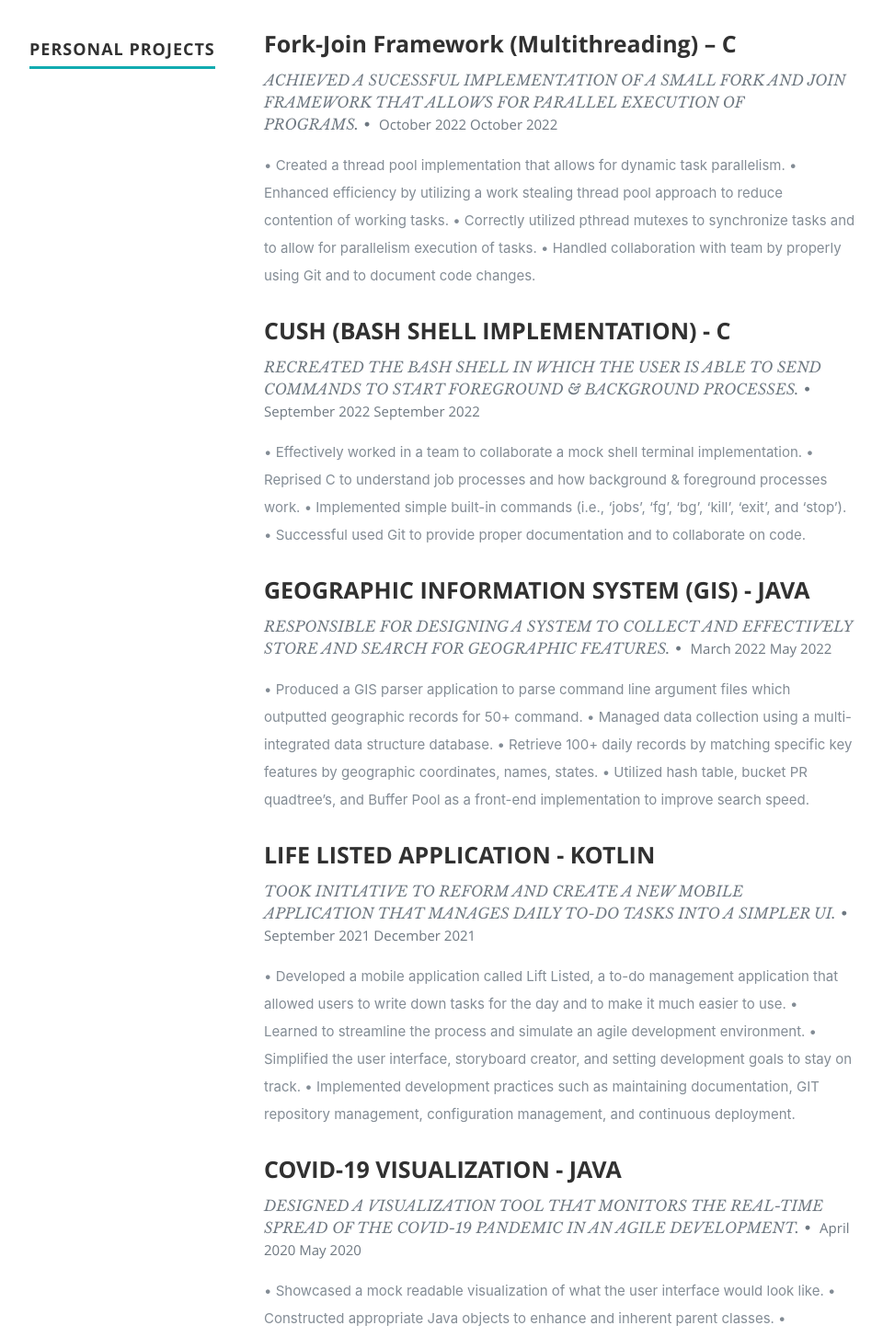
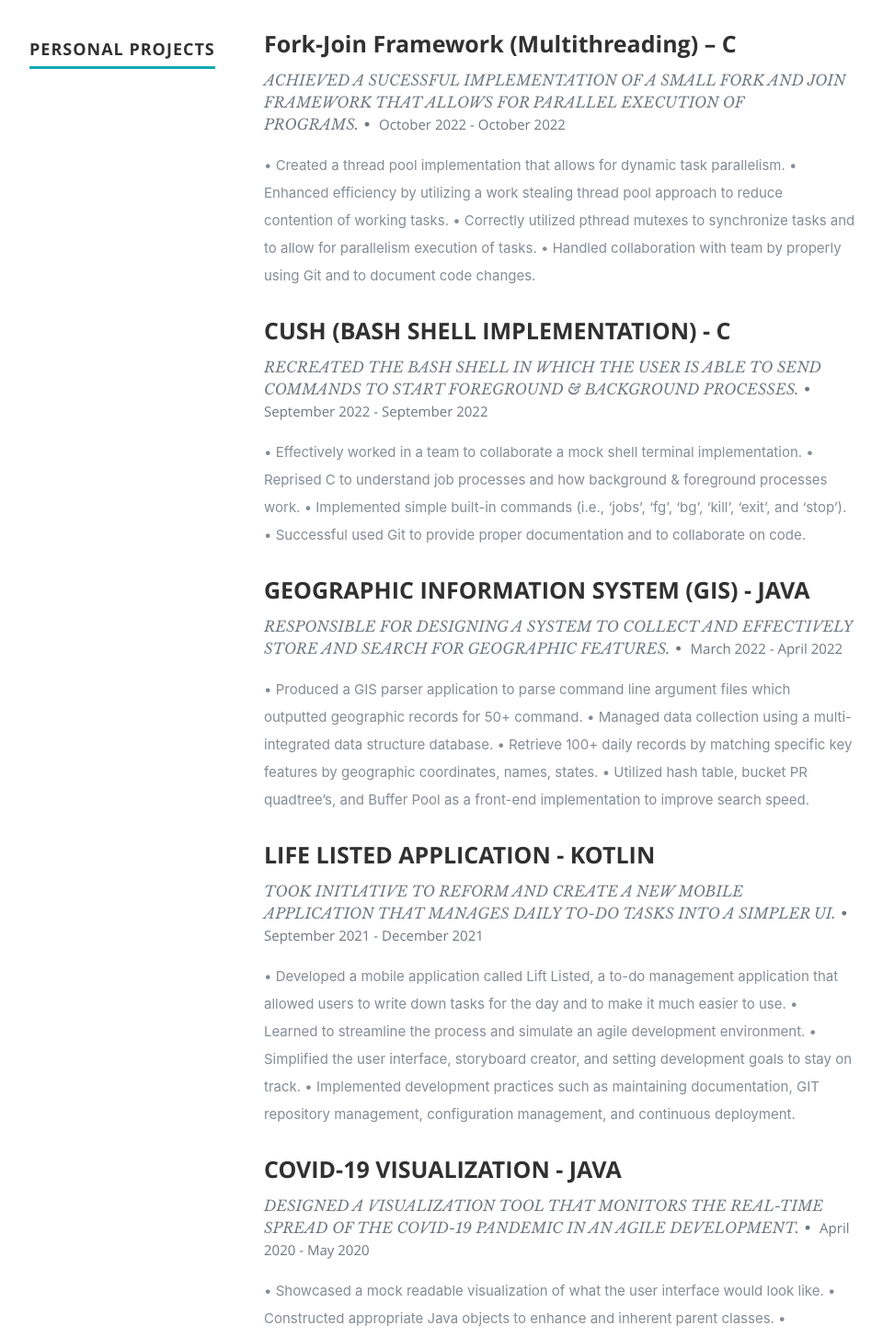
Before and after one commit to huangwai/personal_resume_website, a React (Create React App) app: page / in a window 1280 px wide. Shown: the part 1560-3014 px from the top of the page at 92% size, without its empty margins (118-1078 px from the left). Built offline with nearby package versions, Linux system fonts and the light colour scheme.

Commit message:
added dates

```diff
--- a/src/resumeData.js
+++ b/src/resumeData.js
@@ -38,8 +38,8 @@ let resumeData = {
         {
             "CompanyName":"Fork-Join Framework (Multithreading) – C",
             "specialization":"ACHIEVED A SUCESSFUL IMPLEMENTATION OF A SMALL FORK AND JOIN FRAMEWORK THAT ALLOWS FOR PARALLEL EXECUTION OF PROGRAMS.",
-            "MonthOfLeaving":"October 2022",
-            "YearOfLeaving":"October 2022",
+            "MonthOfLeaving":"October 2022 - October 2022",
+            "YearOfLeaving":"",
             "Achievements":"•\tCreated a thread pool implementation that allows for dynamic task parallelism.\n" +
                 "•\tEnhanced efficiency by utilizing a work stealing thread pool approach to reduce contention of working tasks.\n" +
                 "•\tCorrectly utilized pthread mutexes to synchronize tasks and to allow for parallelism execution of tasks.\n" +
@@ -48,8 +48,8 @@ let resumeData = {
         {
             "CompanyName":"CUSH (BASH SHELL IMPLEMENTATION) - C",
             "specialization":"RECREATED THE BASH SHELL IN WHICH THE USER IS ABLE TO SEND COMMANDS TO START FOREGROUND & BACKGROUND PROCESSES.",
-            "MonthOfLeaving":"September 2022",
-            "YearOfLeaving":"September 2022",
+            "MonthOfLeaving":"September 2022 - September 2022",
+            "YearOfLeaving":"",
             "Achievements":"• Effectively worked in a team to collaborate a mock shell terminal implementation.\n" +
                 "• Reprised C to understand job processes and how background & foreground processes work." +
                 " • Implemented simple built-in commands (i.e., ‘jobs’, ‘fg’, ‘bg’, ‘kill’, ‘exit’, and ‘stop’).\n" +
@@ -58,8 +58,8 @@ let resumeData = {
       {
         "CompanyName":"GEOGRAPHIC INFORMATION SYSTEM (GIS) - JAVA",
         "specialization":"RESPONSIBLE FOR DESIGNING A SYSTEM TO COLLECT AND EFFECTIVELY STORE AND SEARCH FOR GEOGRAPHIC FEATURES.",
-        "MonthOfLeaving":"March 2022",
-        "YearOfLeaving":"May 2022",
+        "MonthOfLeaving":"March 2022 - April 2022",
+        "YearOfLeaving":"",
         "Achievements":"• Produced a GIS parser application to parse command line argument files which outputted geographic records for 50+ command.\n" +
             "• Managed data collection using a multi-integrated data structure database.\n" +
             "• Retrieve 100+ daily records by matching specific key features by geographic coordinates, names, states.\n" +
@@ -68,8 +68,8 @@ let resumeData = {
       {
         "CompanyName":"LIFE LISTED APPLICATION - KOTLIN",
         "specialization":"TOOK INITIATIVE TO REFORM AND CREATE A NEW MOBILE APPLICATION THAT MANAGES DAILY TO-DO TASKS INTO A SIMPLER UI.",
-        "MonthOfLeaving":"September 2021",
-        "YearOfLeaving":"December 2021",
+        "MonthOfLeaving":"September 2021 - December 2021",
+        "YearOfLeaving":"",
         "Achievements":"• Developed a mobile application called Lift Listed, a to-do management application that allowed users to write down tasks for the day and to make it much easier to use.\n" +
             "• Learned to streamline the process and simulate an agile development environment.\n" +
             "• Simplified the user interface, storyboard creator, and setting development goals to stay on track.\n" +
@@ -78,8 +78,8 @@ let resumeData = {
         {
             "CompanyName":"COVID-19 VISUALIZATION - JAVA",
             "specialization":"DESIGNED A VISUALIZATION TOOL THAT MONITORS THE REAL-TIME SPREAD OF THE COVID-19 PANDEMIC IN AN AGILE DEVELOPMENT.",
-            "MonthOfLeaving":"April 2020",
-            "YearOfLeaving":"May 2020",
+            "MonthOfLeaving":"April 2020 - May 2020",
+            "YearOfLeaving":"",
             "Achievements":"• Showcased a mock readable visualization of what the user interface would look like.\n" +
                 "• Constructed appropriate Java objects to enhance and inherent parent classes.\n" +
                 "• Demonstrated proper documentation of classes and methods while running JUnit tests.\n" +
@@ -88,8 +88,8 @@ let resumeData = {
         {
             "CompanyName":"WORK EXPERIENCE: FOOD LION",
             "specialization":"CASHIER & GROCERY STOCKER",
-            "MonthOfLeaving":"March 2020",
-            "YearOfLeaving":"July 2020",
+            "MonthOfLeaving":"March 2020 - July 2020",
+            "YearOfLeaving":"",
             "Achievements":"• Contributed to store by managing their points of sale systems providing experience with professionalism and time management skills.\n" +
                 "• Acted as a point of contact between management and employees to optimize operations and deliver\n" +
                 "• Worked effectively with the team of multiple instances"
```
